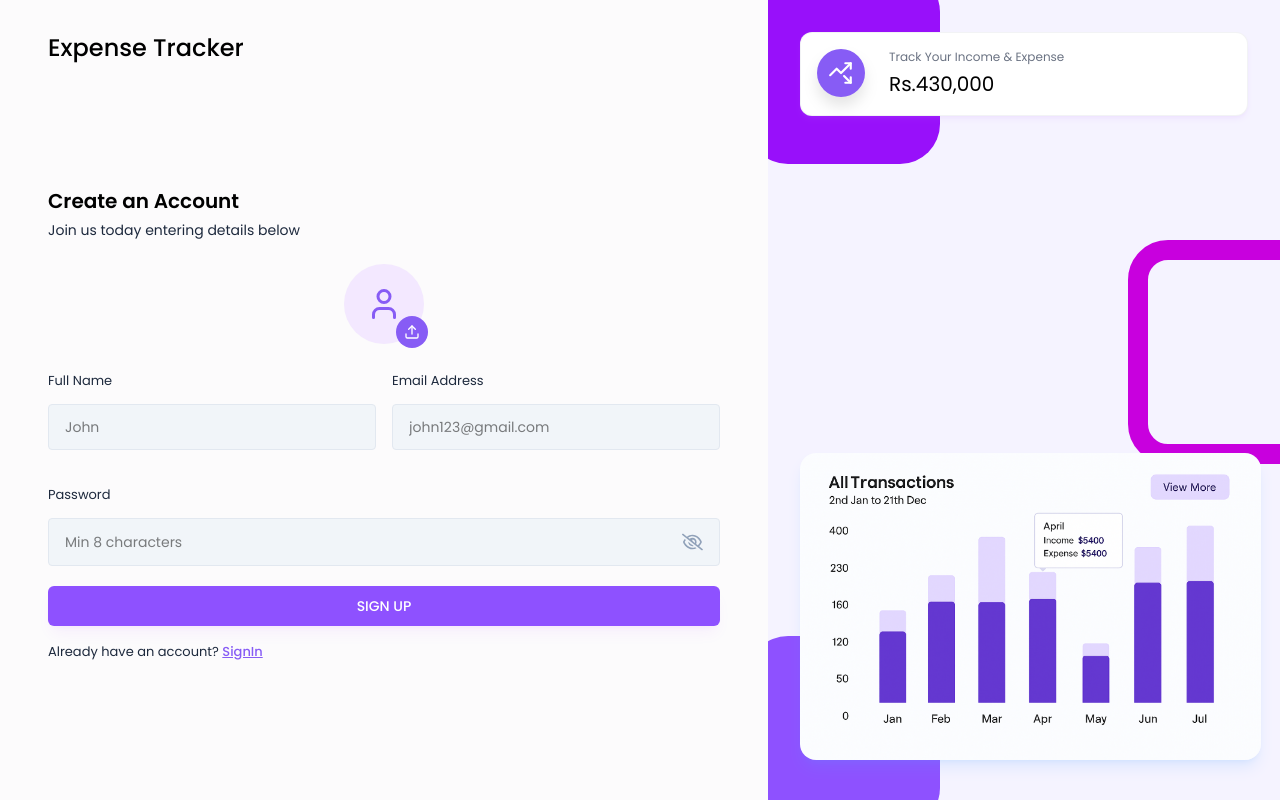
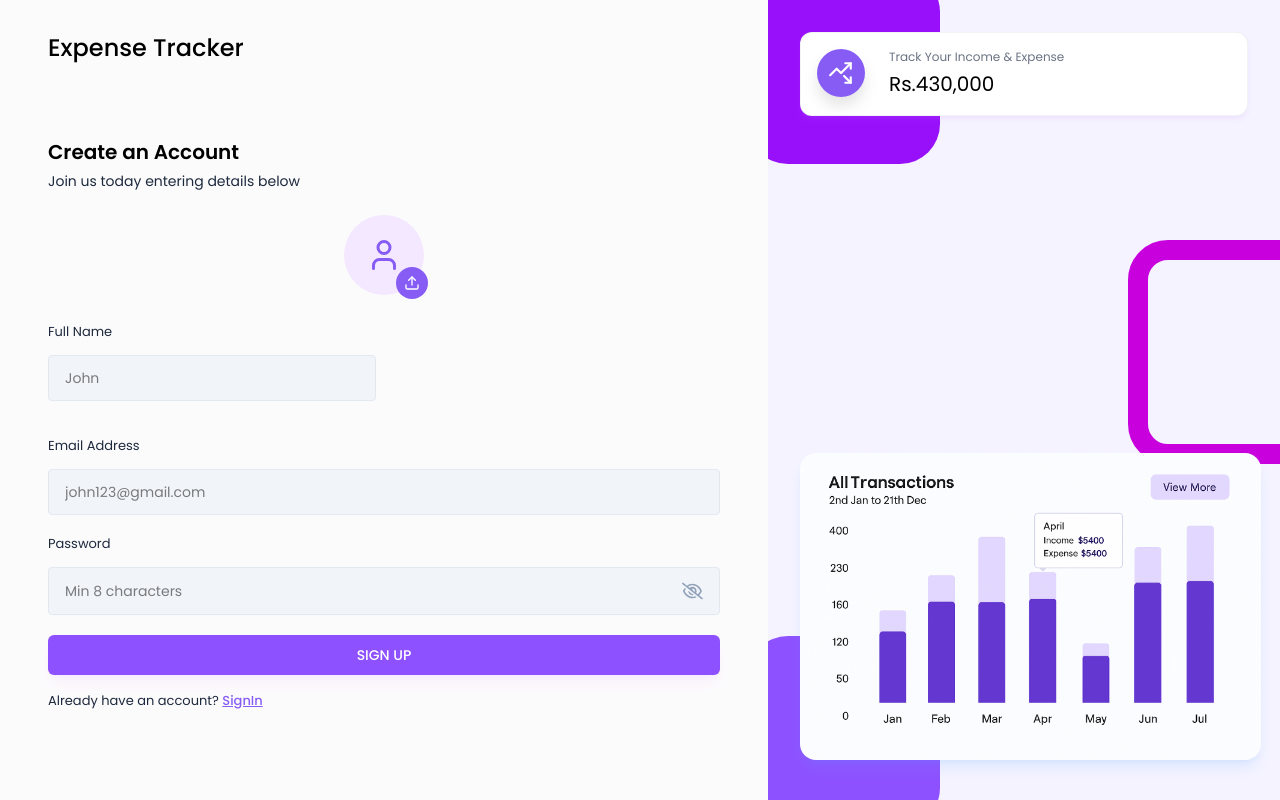
Before and after one commit to aji1ms/Expense_Tracker, a React (Vite) app in the folder frontend/expense-tracker/: page /signup in a window 1280 px wide. Built offline with nearby package versions, Linux system fonts and the light colour scheme.

Commit message:
Small error fixed in signup

```diff
--- a/frontend/expense-tracker/src/pages/Auth/SignUp.jsx
+++ b/frontend/expense-tracker/src/pages/Auth/SignUp.jsx
@@ -91,6 +91,7 @@ const SignUp = () => {
               placeholder="John"
               type="text"
             />
+            <div className='col-span-2'>
               <Inputs
                 onChange={({ target }) => setEmail(target.value)}
                 value={email}
@@ -98,7 +99,6 @@ const SignUp = () => {
                 label="Email Address"
                 placeholder='john123@gmail.com'
               />
-            <div className='col-span-2'>
               <Inputs
                 onChange={({ target }) => setPassword(target.value)}
                 value={password}
```
Lines whose indentation alone changed are shown as unchanged.
